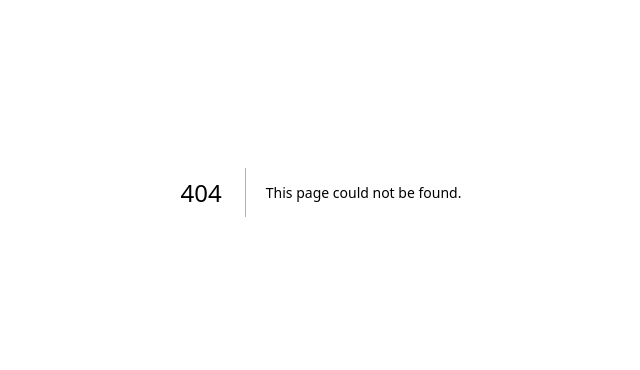
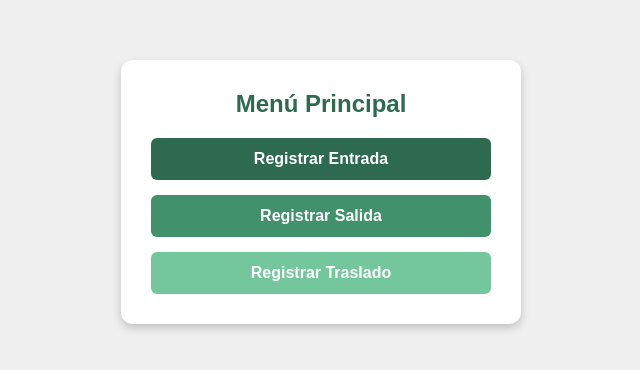
Before and after one commit to Asistencia2025/registro-asistencia-vercel, a Next.js app: page /menu in a window 1280 px wide. Before the commit this address had no page. Shown: the part 208-578 px from the top of the page, without its empty margins (319-959 px from the left). Built offline with nearby package versions, Linux system fonts and the light colour scheme.

Commit message:
primer commit

```diff
--- /dev/null
+++ b/pages/menu.tsx
@@ -0,0 +1,70 @@
+export default function Menu() {
+  return (
+    <div
+      style={{
+        backgroundColor: "#f0f0f0",
+        minHeight: "100vh",
+        display: "flex",
+        justifyContent: "center",
+        alignItems: "center",
+      }}
+    >
+      <div
+        style={{
+          backgroundColor: "#fff",
+          padding: "30px",
+          borderRadius: "12px",
+          boxShadow: "0 4px 10px rgba(0,0,0,0.2)",
+          width: "400px",
+          textAlign: "center",
+        }}
+      >
+        <h2 style={{ marginBottom: "20px", color: "#2d6a4f" }}>Menú Principal</h2>
+
+        <div style={{ display: "flex", flexDirection: "column", gap: "15px" }}>
+          <a
+            href="/registro/entrada"
+            style={{
+              padding: "12px",
+              borderRadius: "6px",
+              background: "#2d6a4f",
+              color: "#fff",
+              textDecoration: "none",
+              fontWeight: "bold",
+            }}
+          >
+            Registrar Entrada
+          </a>
+
+          <a
+            href="/registro/salida"
+            style={{
+              padding: "12px",
+              borderRadius: "6px",
+              background: "#40916c",
+              color: "#fff",
+              textDecoration: "none",
+              fontWeight: "bold",
+            }}
+          >
+            Registrar Salida
+          </a>
+
+          <a
+            href="/registro/traslado"
+            style={{
+              padding: "12px",
+              borderRadius: "6px",
+              background: "#74c69d",
+              color: "#fff",
+              textDecoration: "none",
+              fontWeight: "bold",
+            }}
+          >
+            Registrar Traslado
+          </a>
+        </div>
+      </div>
+    </div>
+  );
+}
--- a/styles/globals.css
+++ b/styles/globals.css
@@ -1,10 +1,10 @@
-body {
+/* styles/globals.css */
+* {
   margin: 0;
   padding: 0;
-  font-family: sans-serif;
-  background-color: #064420; /* Verde oscuro */
-  display: flex;
-  justify-content: center;
-  align-items: center;
-  height: 100vh;
+  box-sizing: border-box;
 }
+
+body {
+  font-family: Arial, sans-serif;
+}
```
Also changed, not shown: pages/index.tsx (+80 -45 lines).
